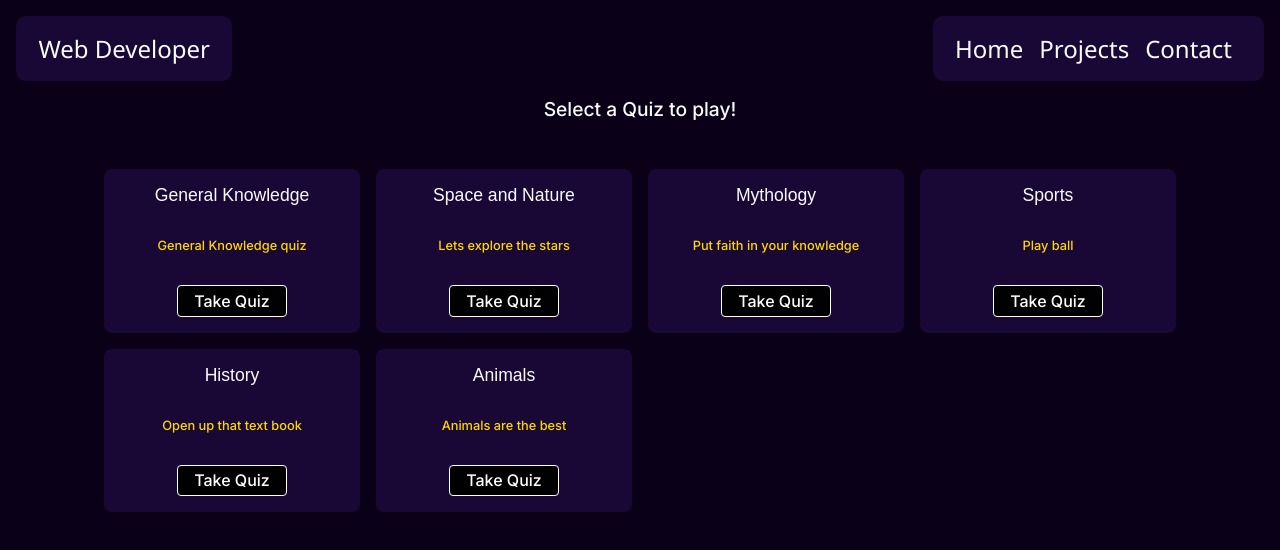
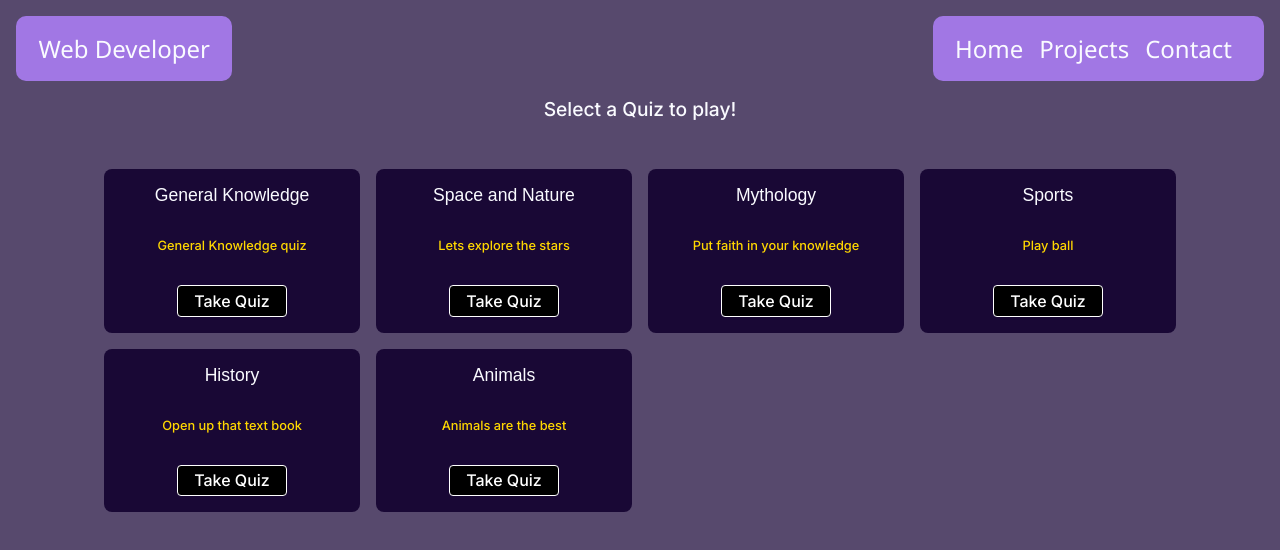
Before and after one commit to HamadNabizada/portfolio, a Next.js app: page /QuizGame in a window 1280 px wide. Shown: the top 550 px of the page. Built offline with nearby package versions, Linux system fonts and the light colour scheme.

Commit message:
updated styling

```diff
--- a/styles/Header.module.css
+++ b/styles/Header.module.css
@@ -8,7 +8,7 @@
     font-family:'Segoe UI', Tahoma, Geneva, Verdana, sans-serif;
     font-size: 1.5rem;
     padding: 1rem 1.4rem;
-    background-color: #190835;
+    background-color: #a177e4;
     border-radius: 10px;
 }
 
--- a/styles/Navbar.module.css
+++ b/styles/Navbar.module.css
@@ -8,7 +8,7 @@
     display:flex;
     flex-direction: column;
     padding: 1rem 1.4rem;
-    background-color: #190835;
+    background-color: #a177e4;
     font-size: 1.5rem;
     font-family:'Segoe UI', Tahoma, Geneva, Verdana, sans-serif;
     border-radius: 10px;
@@ -69,7 +69,7 @@
         display:flex;
         flex-direction: column;
         padding: 1rem 1.4rem;
-        background-color: #190835;
+        background-color: #a177e4;
         font-size: 1.5rem;
         font-family:'Segoe UI', Tahoma, Geneva, Verdana, sans-serif;
         border-radius: 10px;
--- a/styles/globals.css
+++ b/styles/globals.css
@@ -6,7 +6,7 @@ body {
   margin: 0;
   font-family: -apple-system, BlinkMacSystemFont, Segoe UI, Roboto, Oxygen,
     Ubuntu, Cantarell, Fira Sans, Droid Sans, Helvetica Neue, sans-serif;
-  background: #0A0119;
+  background: #57496d;
   color:#FAFBFF;
   font-family: 'Inter', sans-serif;
 }
```
